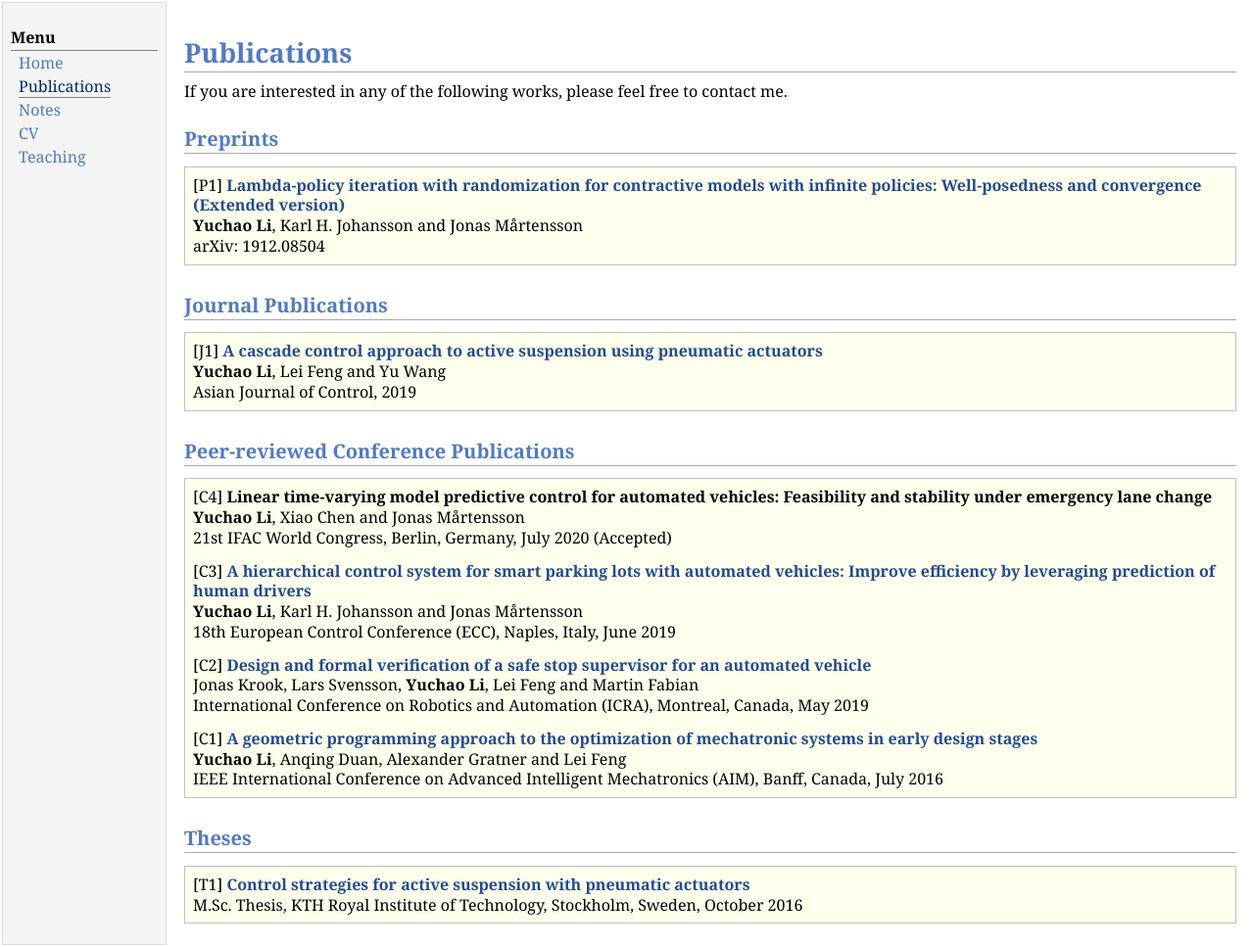
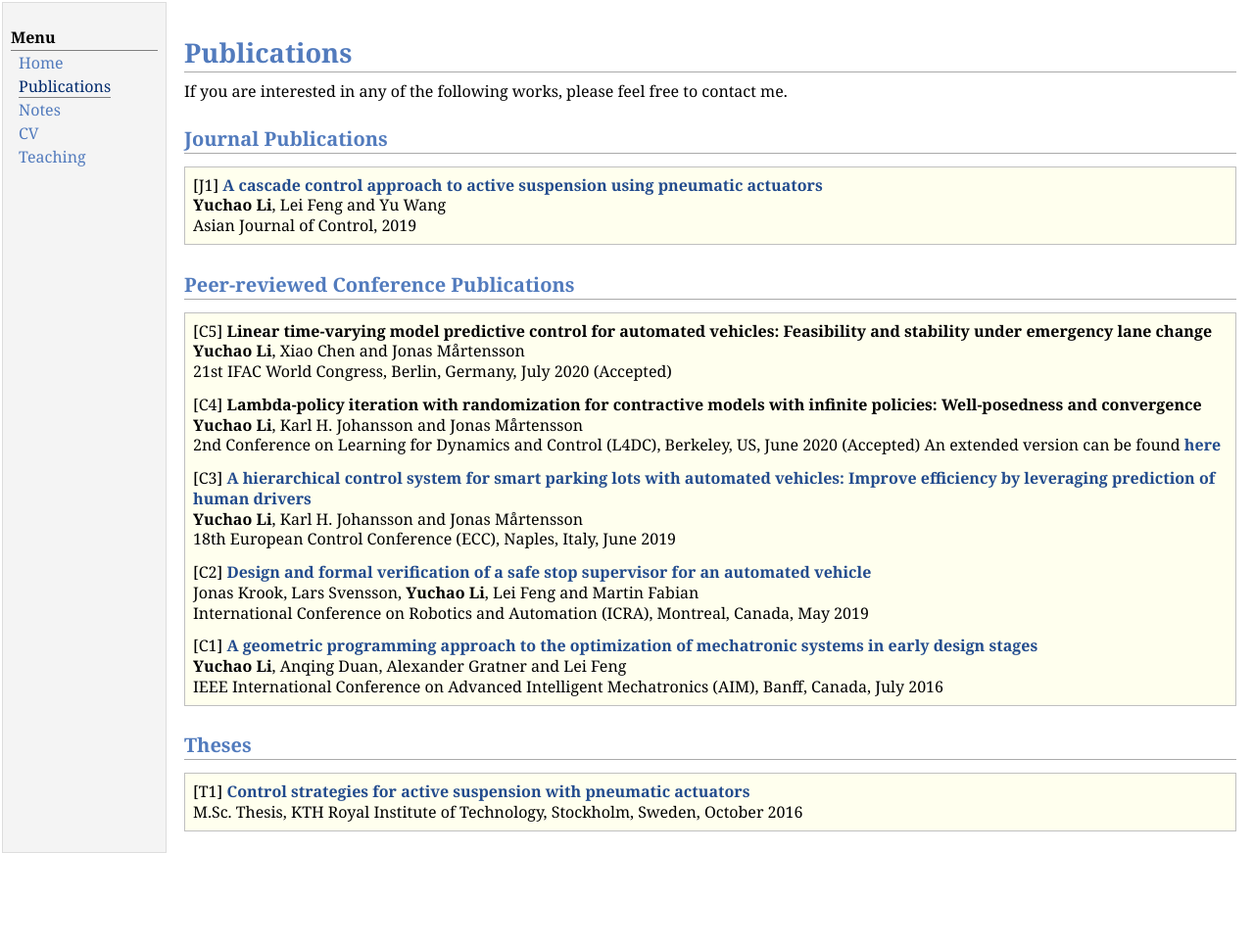
Before and after one commit to yuchaotaigu/yuchaotaigu.github.io, a Jekyll site: the page research.html, which Jekyll copies as it is, in a window 1280 px wide. Shown: the whole page at 98% size. Built offline with Jekyll 4.4.1, drawn with Linux system fonts in a browser that asks for light colours; comment, search, counter and statistics services are not loaded; after the commit the page ends 900 px from its top, so only the background shows below that.

Commit message:
l4dc accepted

```diff
--- a/research.html
+++ b/research.html
@@ -29,14 +29,6 @@ urchinTracker();
 <h1>Publications</h1>
 If you are interested in any of the following works, please feel free to contact me.
 
-<h2>Preprints</h2>
-<div class="infoblock">
-<div class="blockcontent">
-<p>[P1] <a href="https://arxiv.org/abs/1912.08504"><b>Lambda-policy iteration with randomization for contractive models with infinite policies: Well-posedness and convergence (Extended version)</b></a> <br />
-<b>Yuchao Li</b>, Karl H. Johansson and Jonas Mårtensson <br />
-arXiv: 1912.08504 </p>
-  </div></div>
-
 <h2>Journal Publications</h2>
 <div class="infoblock">
 <div class="blockcontent">
@@ -45,12 +37,16 @@ arXiv: 1912.08504 </p>
  Asian Journal of Control, 2019</p>
   </div></div>
 
-  <h2>Peer-reviewed Conference Publications</h2>
+<h2>Peer-reviewed Conference Publications</h2>
 <div class="infoblock">
 <div class="blockcontent">
-<p>[C4] <b>Linear time-varying model predictive control for automated vehicles: Feasibility and stability under emergency lane change </b><br />
+<p>[C5] <b>Linear time-varying model predictive control for automated vehicles: Feasibility and stability under emergency lane change </b><br />
 <b>Yuchao Li</b>, Xiao Chen and Jonas Mårtensson <br />
 21st IFAC World Congress, Berlin, Germany, July 2020 (Accepted) </p>
+<p>[C4] <b>Lambda-policy iteration with randomization for contractive models with infinite policies: Well-posedness and convergence</b> <br />
+<b>Yuchao Li</b>, Karl H. Johansson and Jonas Mårtensson <br />
+2nd Conference on Learning for Dynamics and Control (L4DC), Berkeley, US, June 2020 (Accepted)
+An extended version can be found <a href="https://arxiv.org/abs/1912.08504"><b>here</b></a>  </p>
 <p>[C3] <a href="https://ieeexplore.ieee.org/abstract/document/8796055"><b>A hierarchical control system for smart parking lots with automated vehicles: Improve efficiency by leveraging prediction of human drivers </b></a><br />
 <b>Yuchao Li</b>, Karl H. Johansson and Jonas Mårtensson <br />
 18th European Control Conference (ECC), Naples, Italy, June 2019 </p>
```
